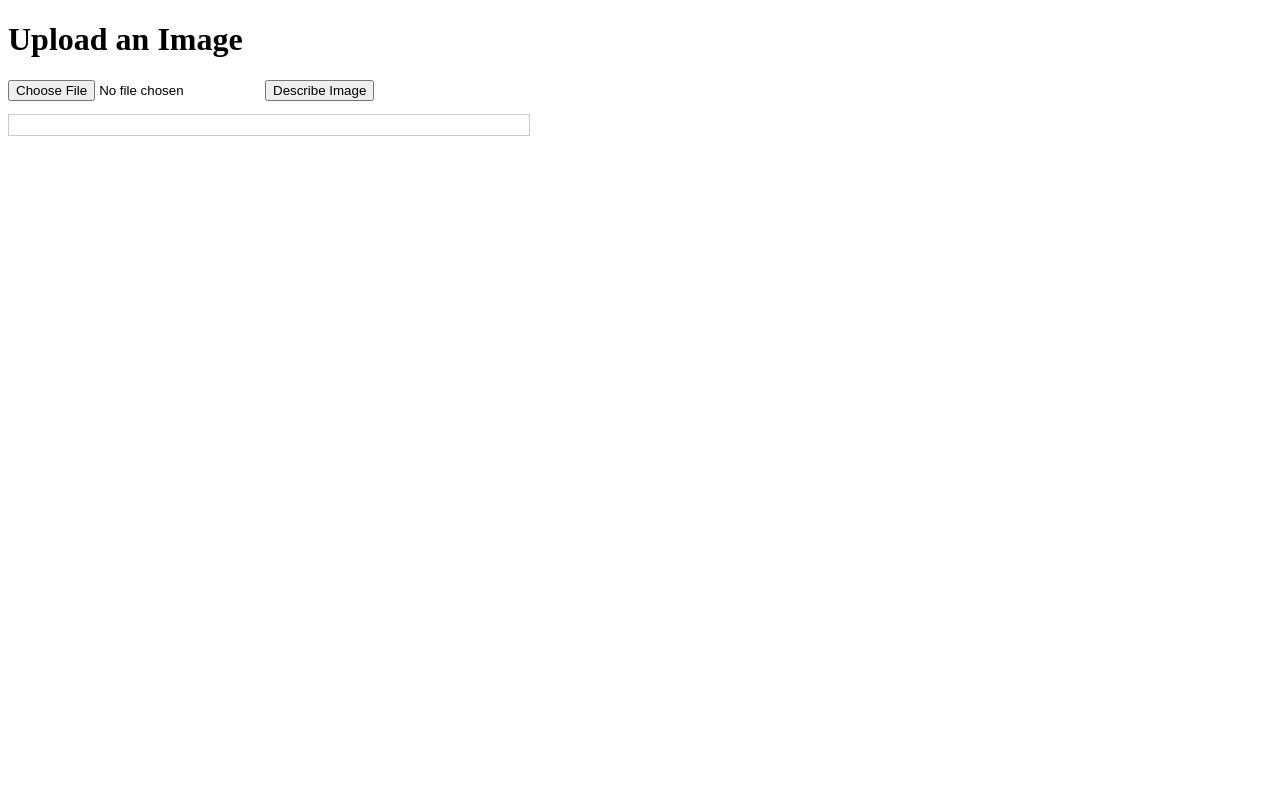
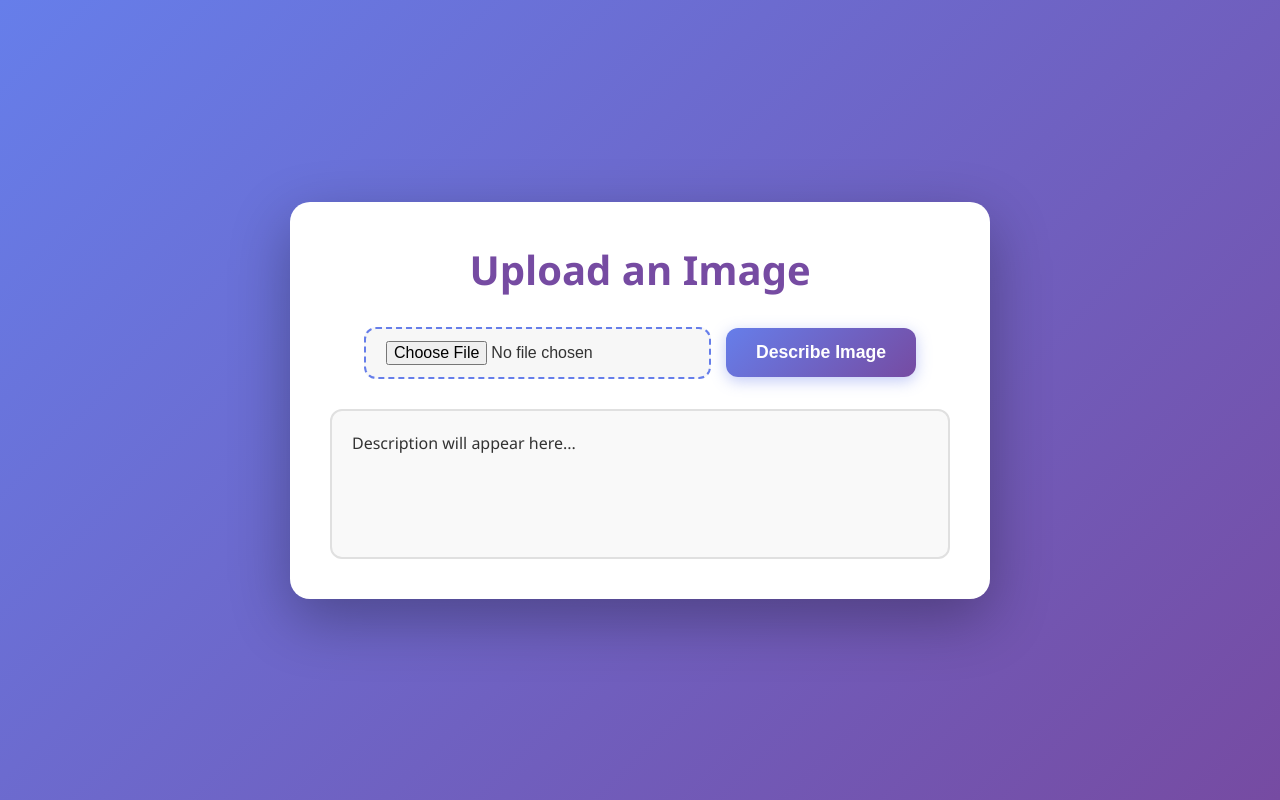
Before and after one commit to Reon-1/Img_describe, a website: page public/index.html in a window 1280 px wide. Drawn offline with Linux system fonts and the light colour scheme.

Commit message:
css styles and more

```diff
--- a/public/index.html
+++ b/public/index.html
@@ -7,20 +7,17 @@
     <link rel="stylesheet" href="./style.css" />
   </head>
   <body>
-    <div>
+    <div class="container">
       <h1>Upload an Image</h1>
 
-      <!-- Image file input -->
-      <input type="file" id="imageInput" accept="image/*" />
-
-      <!-- Button to describe the image -->
-      <button id="describeBtn">Describe Image</button>
+      <!-- Wrap input and button together -->
+      <div class="upload-controls">
+        <input type="file" id="imageInput" accept="image/*" />
+        <button id="describeBtn">Describe Image</button>
+      </div>
 
       <!-- Area to show the description -->
-      <pre
-        id="description"
-        style="border: 1px solid #ccc; padding: 10px; width: 500px"
-      ></pre>
+      <div id="description">Description will appear here...</div>
     </div>
 
     <!-- Link to external JS file -->
--- a/public/style.css
+++ b/public/style.css
@@ -0,0 +1,125 @@
+/* Reset and base styles */
+* {
+  margin: 0;
+  padding: 0;
+  box-sizing: border-box;
+}
+
+body {
+  background: linear-gradient(135deg, #667eea 0%, #764ba2 100%);
+  min-height: 100vh;
+  display: flex;
+  justify-content: center;
+  align-items: center;
+  font-family: "Segoe UI", Tahoma, Geneva, Verdana, sans-serif;
+  padding: 20px;
+}
+
+.container {
+  background: white;
+  border-radius: 20px;
+  box-shadow: 0 20px 60px rgba(0, 0, 0, 0.3);
+  padding: 40px;
+  max-width: 700px;
+  width: 100%;
+}
+
+.container h1 {
+  color: #764ba2;
+  font-size: 2.5rem;
+  margin-bottom: 30px;
+  text-align: center;
+  font-weight: 700;
+}
+
+/* Upload controls section */
+.upload-controls {
+  display: flex;
+  gap: 15px;
+  justify-content: center;
+  align-items: center;
+  margin-bottom: 30px;
+  flex-wrap: wrap;
+}
+
+/* File input styling */
+#imageInput {
+  background: #f7f7f7;
+  border: 2px dashed #667eea;
+  border-radius: 12px;
+  padding: 12px 20px;
+  font-size: 1rem;
+  cursor: pointer;
+  transition: all 0.3s ease;
+  color: #333;
+}
+
+#imageInput:hover {
+  border-color: #764ba2;
+  background: #f0f0f0;
+}
+
+/* Button styling */
+#describeBtn {
+  background: linear-gradient(135deg, #667eea 0%, #764ba2 100%);
+  color: white;
+  border: none;
+  padding: 14px 30px;
+  font-size: 1.1rem;
+  font-weight: 600;
+  border-radius: 12px;
+  cursor: pointer;
+  transition: all 0.3s ease;
+  box-shadow: 0 4px 15px rgba(102, 126, 234, 0.4);
+}
+
+#describeBtn:hover {
+  transform: translateY(-2px);
+  box-shadow: 0 6px 20px rgba(102, 126, 234, 0.6);
+}
+
+#describeBtn:active {
+  transform: translateY(0);
+}
+
+/* Description box */
+#description {
+  background: #f9f9f9;
+  border: 2px solid #e0e0e0;
+  border-radius: 12px;
+  padding: 20px;
+  min-height: 150px;
+  max-height: 400px;
+  overflow-y: auto;
+  font-size: 1rem;
+  line-height: 1.6;
+  color: #333;
+  word-wrap: break-word;
+  white-space: pre-wrap;
+  text-align: left;
+}
+
+#description:empty:before {
+  content: "Your image description will appear here...";
+  color: #999;
+  font-style: italic;
+}
+
+/* Scrollbar styling */
+#description::-webkit-scrollbar {
+  width: 8px;
+}
+
+#description::-webkit-scrollbar-track {
+  background: #f1f1f1;
+  border-radius: 10px;
+}
+
+#description::-webkit-scrollbar-thumb {
+  background: #667eea;
+  border-radius: 10px;
+}
+
+#description::-webkit-scrollbar-thumb:hover {
+  background: #764ba2;
+}
```
